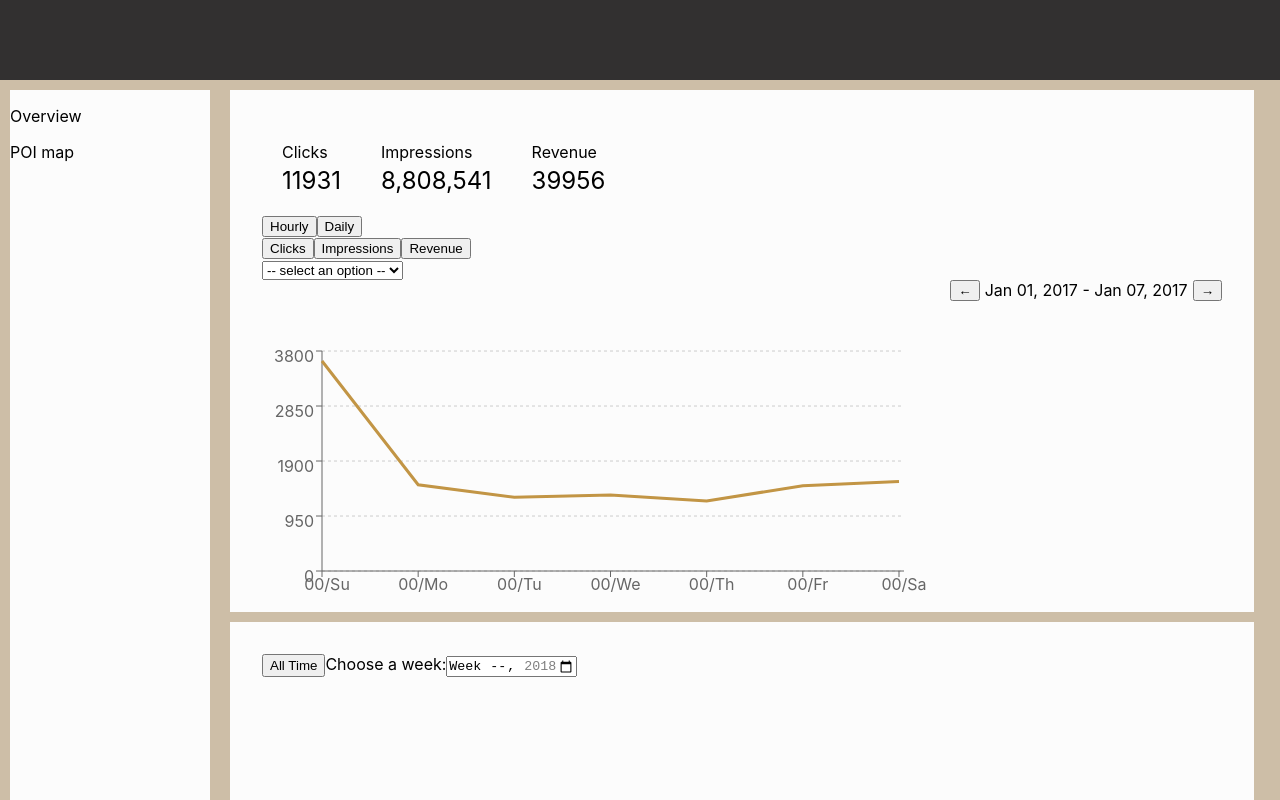
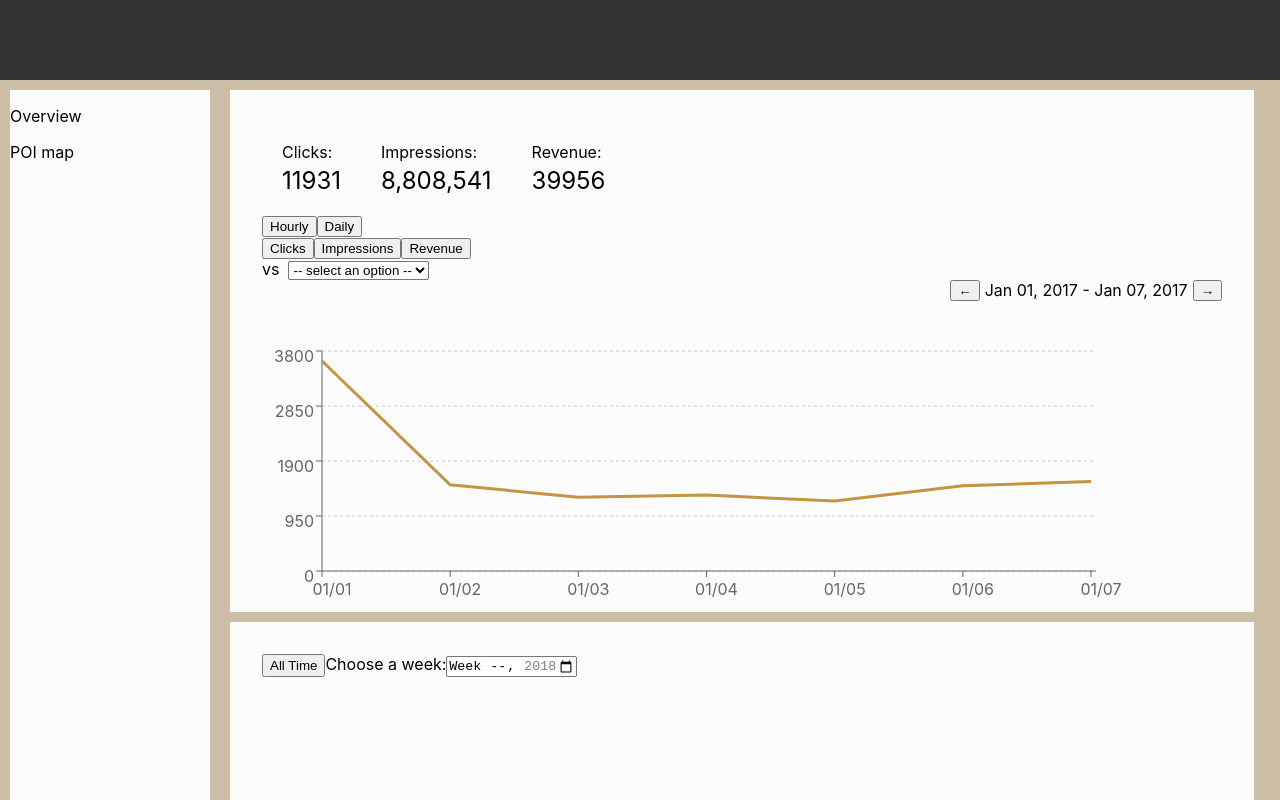
Before and after one commit to maycheongs/Graphs, a React (Create React App) app in the folder graphs/: page / in a window 1280 px wide. Shown: the top 800 px of the page. Built offline with nearby package versions, Linux system fonts and the light colour scheme.

Commit message:
adjust width of chart

```diff
--- a/graphs/src/components/Chart/LChart.jsx
+++ b/graphs/src/components/Chart/LChart.jsx
@@ -79,7 +79,7 @@ export default function LChart(props) {
           ></input>
         </div>
       )}
-      <ResponsiveContainer width='70%' height={300}>
+      <ResponsiveContainer width='90%' height={300}>
         <LineChart
           width={500}
           height={200}
@@ -97,7 +97,8 @@ export default function LChart(props) {
           <XAxis
             dataKey={dataKeyX}
             tickFormatter={XAxisTickFormatter}
-            dx={5}
+            dx={10}
+            dy={5}
             padding={{ right: 5 }}
           />
           <Tooltip labelFormatter={tooltipX} formatter={formatToolTip} />
--- a/graphs/src/components/Chart/index.js
+++ b/graphs/src/components/Chart/index.js
@@ -1,3 +1,4 @@
+import {useState} from 'react'
 import LChart from './LChart';
 import dayjs from 'dayjs';
 export default function Chart(props) {
@@ -65,7 +66,7 @@ export default function Chart(props) {
     if (n === 'revenue') return roundNumber(v);
     return v;
   };
-  const dateConvert = (date) => dayjs(date).format('mm/dd');
+  const dateConvert = (date) => dayjs(date).format('MM/DD');
   const fullDateConvert = (date) => dayjs(date).format('D MMM, YYYY');
 
   const optionsRevenue = {
@@ -86,25 +87,27 @@ export default function Chart(props) {
 
   let totalClicks = data.reduce((acc, obj) => acc + obj.clicks, 0);
   let totalImpressions = data.reduce((acc, obj) => acc + obj.impressions, 0);
-  totalImpressions = totalImpressions.toString().replace(/(\d)(?=(\d{3})+(?!\d))/g, '$1,')
+  totalImpressions = totalImpressions
+    .toString()
+    .replace(/(\d)(?=(\d{3})+(?!\d))/g, '$1,');
   let totalRevenue = data.reduce((acc, obj) => acc + obj.revenue, 0);
-  totalRevenue = Math.round(totalRevenue)
+  totalRevenue = Math.round(totalRevenue);
 
-  console.log(totalClicks);
+
 
   return (
     <div className='chart_area'>
       <div className='stat_boxes'>
         <div className='statbox'>
-          Clicks
+          Clicks:
           <span>{totalClicks}</span>
         </div>
         <div className='statbox'>
-          Impressions
+          Impressions:
           <span>{totalImpressions}</span>
         </div>
         <div className='statbox'>
-          Revenue
+          Revenue:
           <span>{totalRevenue}</span>
         </div>
       </div>
@@ -113,13 +116,19 @@ export default function Chart(props) {
         <button>Daily</button>
       </div>
       <div className='chart_option'>
-<button className='clicks_option'>Clicks</button><button className='impressions_option'>Impressions</button><button className='revenue_option'>Revenue</button>
+        <button className='clicks_option'>Clicks</button>
+        <button className='impressions_option'>Impressions</button>
+        <button className='revenue_option'>Revenue</button>
       </div>
       <div className='chart_comparison'>
+        vs &nbsp;
         <select name='comparison'>
-        <option selected value> -- select an option -- </option>
+          <option selected value>
+            {' '}
+            -- select an option --{' '}
+          </option>
         </select>
-        </div>
+      </div>
 
       <LChart
         type={'weekly'}
```
